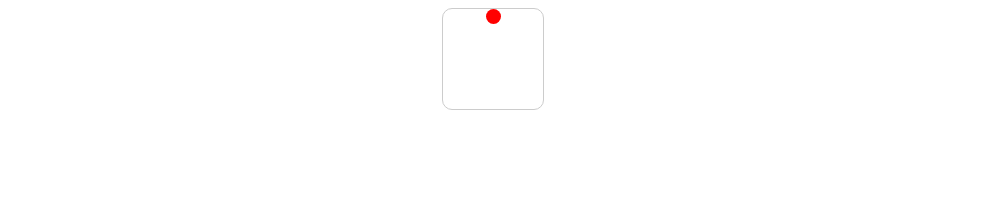
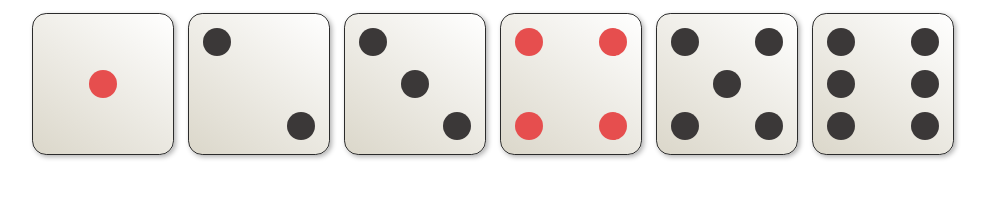
Before and after one commit to wenchicheng/theFirstRepository, a plain HTML site: page index.html in a window 1280 px wide. Shown: the whole page, without its empty margins (147-1136 px from the left). Drawn offline with Linux system fonts and the light colour scheme.

Commit message:
放上之前做的檔案

```diff
--- a/index.html
+++ b/index.html
@@ -5,25 +5,122 @@
     <meta name="viewport" content="width=device-width, initial-scale=1.0">
     <title>嗨 試看看</title>
     <style>
-        .d1{
-            width: 100px;
-            height: 100px;
-            border: 1px solid #ccc;
-            border-radius: 10px;
-            margin: auto;
-            }
-        .p1{
-            width: 15px;
-            height: 15px;
-            border-radius: 50px;
-            background-color: red;
-            margin: auto;
-        }
+        body {
+      text-align: center;
+    }
+
+    .container {
+      width: 1920px;
+      height: 1080px;
+    }
+
+    .dice {
+      width: 100px;
+      height: 100px;
+      background-image: linear-gradient(215deg, #ffffff, #dbd7ca);
+      border: 1px solid #2b2b2b;
+      border-radius: 10%;
+      box-shadow: 2px 2px 5px rgba(0, 0, 0, 0.3);
+      margin: 5px;
+      padding: 20px;
+      position: relative;
+      display: inline-block;
+    }
+
+    .dot {
+      width: 20%;
+      height: 20%;
+      background-color: #3b3838;
+      border-radius: 50%;
+      position: absolute;
+    }
+
+    .redDot {
+      width: 20%;
+      height: 20%;
+      background-color: #e64e4e;
+      border-radius: 50%;
+      position: absolute;
+    }
+
+    .leftTop {
+      top: 10%;
+      left: 10%;
+    }
+
+
+    .rightTop {
+      top: 10%;
+      right: 10%;
+    }
+
+    .leftCenter {
+      top: 40%;
+      left: 10%;
+    }
+
+    .rightCenter {
+      right: 10%;
+      top: 40%;
+    }
+
+    .leftBottom {
+      bottom: 10%;
+      left: 10%;
+    }
+
+    .rightBottom {
+      bottom: 10%;
+      right: 10%;
+    }
+
+    .center {
+      left: 40%;
+      top: 40%;
+    }
     </style>
 </head>
 <body>
-    <div class="d1">
-        <div class="p1"></div>
-    </div>
+    <span class="container">
+
+        <div class="dice">
+          <div class="redDot center"></div>
+        </div>
+
+        <div class="dice">
+          <div class="dot leftTop"></div>
+          <div class="dot rightBottom "></div>
+        </div>
+
+        <div class="dice">
+          <div class="dot leftTop"></div>
+          <div class="dot center"></div>
+          <div class="dot rightBottom "></div>
+        </div>
+
+        <div class="dice">
+          <div class="redDot leftTop"></div>
+          <div class="redDot leftBottom "></div>
+          <div class="redDot rightTop"></div>
+          <div class="redDot rightBottom "></div>
+        </div>
+
+
+        <div class="dice">
+          <div class="dot leftTop"></div>
+          <div class="dot leftBottom "></div>
+          <div class="dot center"></div>
+          <div class="dot rightTop"></div>
+          <div class="dot rightBottom "></div>
+        </div>
+
+        <div class="dice">
+          <div class="dot leftTop"></div>
+          <div class="dot leftCenter"></div>
+          <div class="dot leftBottom "></div>
+          <div class="dot rightTop"></div>
+          <div class="dot rightCenter  "></div>
+          <div class="dot rightBottom "></div>
+        </div>
 </body>
 </html>
```
